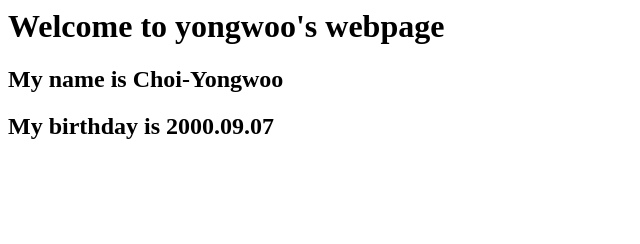
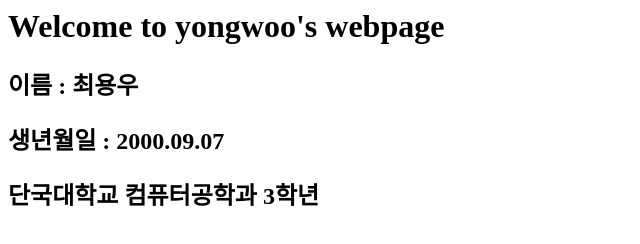
Before and after one commit to yong89223/Mid-Term_Project, a plain HTML site: page index.html in a window 1280 px wide. Shown: the whole page, without its empty margins (0-640 px from the left). Drawn offline with Linux system fonts and the light colour scheme.

Commit message:
fourth commit

```diff
--- a/index.html
+++ b/index.html
@@ -5,7 +5,8 @@
 
     <body>
         <h1>Welcome to yongwoo's webpage</h1>
-        <h2>My name is Choi-Yongwoo</h2>
-        <h2>My birthday is 2000.09.07</h2>
+        <h2>이름 : 최용우</h2>
+        <h2>생년월일 : 2000.09.07</h2>
+        <h2>단국대학교 컴퓨터공학과 3학년</h2>
     </body>
 </html>
```
